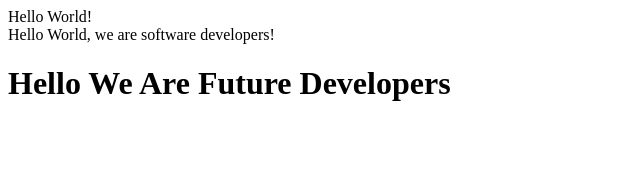
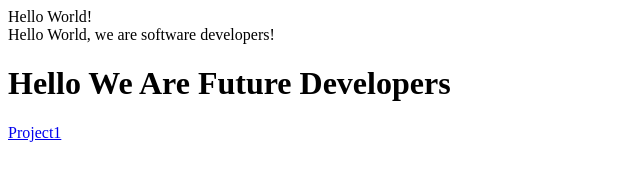
Before and after one commit to TheLuisAbarca/JoseTrialsMicrovers, a plain HTML site: page index.html in a window 1280 px wide. Shown: the full height of the page, 0-640 px from the left. Drawn offline with Linux system fonts and the light colour scheme.

Commit message:
Done Features 5 and 6

```diff
--- a/index.html
+++ b/index.html
@@ -21,8 +21,11 @@
       </h1>
     </div>
     <div id="projects">
-      <div class="project-tile"></div>
+      <div class="project-tile">
+        <a href="#">Project1</a>
+      </div>
     </div>
+    <nav id="navbar"></nav>
     <!--
 
     Hello Camper!
```
